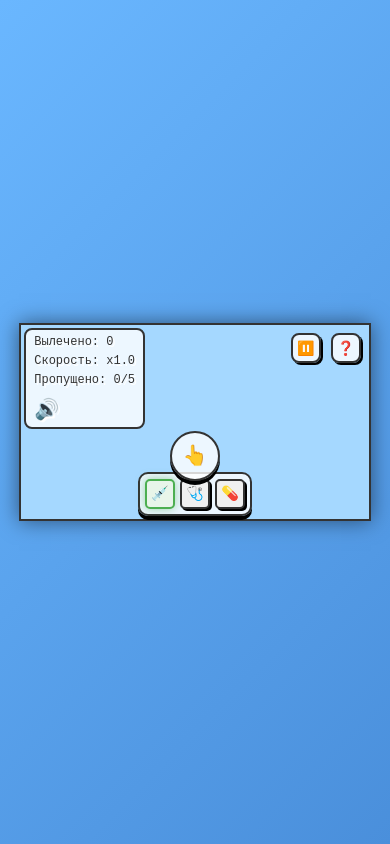
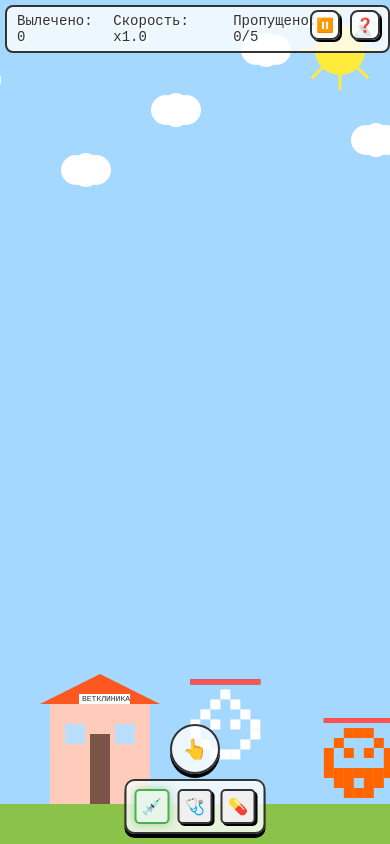
Before and after one commit to Artmotor/vetcliker-game, a plain HTML site: page index.html in a window 390 px wide. Both pictures are taken after a click on the button "🎮 НАЧАТЬ ИГРУ". Drawn offline with Linux system fonts and the light colour scheme.

Commit message:
Add files via upload

```diff
--- a/game.css
+++ b/game.css
@@ -19,9 +19,10 @@ body {
 
 #game-container {
     position: relative;
-    width: 100%;
+    width: 100vw;
+    height: 100vh;
     max-width: 800px;
-    height: 450px; /* Фиксированная высота вместо aspect-ratio */
+    max-height: 450px;
     image-rendering: pixelated;
 }
 
@@ -255,53 +256,52 @@ button:hover, button:active {
 
 @media (max-width: 768px) {
     body {
-        padding: 10px;
-        min-height: auto;
-        height: 100vh;
+        padding: 0;
+        min-height: 100vh;
         overflow: hidden;
     }
 
     #game-container {
-        width: 100%;
-        height: auto;
-        max-height: 80vh;
-        aspect-ratio: 16/9;
+        width: 100vw;
+        height: 100vh;
+        max-width: none;
+        max-height: none;
     }
 
     #game-canvas {
         width: 100%;
         height: 100%;
-        border: 2px solid #333;
+        border: none;
     }
 
     #ui {
-        font-size: 12px;
-        top: 5px;
-        left: 5px;
-        padding: 5px 8px;
+        font-size: 14px;
+        top: 10px;
+        left: 10px;
+        padding: 6px 10px;
     }
 
     .control-btn {
-        width: 30px;
-        height: 30px;
-        font-size: 14px;
+        width: 35px;
+        height: 35px;
+        font-size: 16px;
     }
 
     #tools {
-        bottom: 5px;
-        padding: 5px;
-        gap: 5px;
+        bottom: 15px;
+        padding: 8px;
+        gap: 8px;
     }
 
     .tool {
-        width: 30px;
-        height: 30px;
-        font-size: 14px;
+        width: 35px;
+        height: 35px;
+        font-size: 16px;
     }
 
     .mobile-controls {
         display: flex;
-        bottom: 50px;
+        bottom: 80px;
     }
 
     .mobile-btn {
@@ -311,29 +311,21 @@ button:hover, button:active {
     }
 
     #start-screen, #game-over, #rules-screen {
-        font-size: 16px;
+        font-size: 18px;
         padding: 15px;
     }
 
     .pixel-title {
-        font-size: 24px;
+        font-size: 28px;
     }
 
     .pixel-subtitle {
         font-size: 16px;
     }
 
-    .pixel-text {
-        font-size: 14px;
-    }
-
     button {
-        padding: 8px 16px;
-        font-size: 14px;
-    }
-
-    .pixel-border {
-        padding: 15px;
+        padding: 10px 18px;
+        font-size: 16px;
     }
 }
 
@@ -377,14 +369,55 @@ button:hover, button:active {
     text-shadow: 2px 2px 0 #000;
 }
 
-/* Дополнительные стили для очень маленьких экранов */
-@media (max-width: 480px) and (max-height: 700px) {
+/* Портретная ориентация на мобильных */
+@media (max-width: 768px) and (orientation: portrait) {
     #game-container {
-        max-height: 70vh;
+        aspect-ratio: 9/16;
     }
 
+    #ui {
+        flex-direction: row;
+        gap: 10px;
+        top: 5px;
+        left: 5px;
+    }
+
+    #tools {
+        bottom: 10px;
+    }
+
+    .mobile-controls {
+        bottom: 70px;
+    }
+}
+
+/* Ландшафтная ориентация на мобильных */
+@media (max-width: 768px) and (orientation: landscape) {
+    #game-container {
+        aspect-ratio: 16/9;
+    }
+
+    #ui {
+        font-size: 12px;
+    }
+
+    .control-btn {
+        width: 30px;
+        height: 30px;
+        font-size: 14px;
+    }
+
+    .tool {
+        width: 30px;
+        height: 30px;
+        font-size: 14px;
+    }
+}
+
+/* Очень маленькие экраны */
+@media (max-width: 480px) {
     .pixel-title {
-        font-size: 20px;
+        font-size: 24px;
     }
 
     .pixel-subtitle {
@@ -396,36 +429,13 @@ button:hover, button:active {
     }
 
     button {
-        padding: 6px 12px;
-        font-size: 12px;
+        padding: 8px 16px;
+        font-size: 14px;
     }
 
-    #ui {
-        font-size: 10px;
+    .control-btn {
+        width: 30px;
+        height: 30px;
+        font-size: 14px;
     }
 }
-
-/* Портретная ориентация */
-@media (max-width: 768px) and (orientation: portrait) {
-    #game-container {
-        width: 95%;
-        max-height: 60vh;
-    }
-
-    .mobile-controls {
-        bottom: 40px;
-    }
-}
-
-/* Ландшафтная ориентация */
-@media (max-width: 768px) and (orientation: landscape) {
-    #game-container {
-        width: 80%;
-        max-height: 85vh;
-    }
-
-    #ui {
-        flex-direction: row;
-        gap: 10px;
-    }
-}
--- a/game.js
+++ b/game.js
@@ -26,34 +26,81 @@ function setupCanvas() {
     const container = document.getElementById('game-container');
     const containerRect = container.getBoundingClientRect();
 
-    // Используем размеры контейнера вместо вычислений
+    // Устанавливаем размеры canvas равными размерам контейнера
     canvas.width = containerRect.width;
     canvas.height = containerRect.height;
 
-    // Для мобильных устройств ограничиваем максимальную высоту
-    if (window.innerWidth <= 768) {
-        const maxHeight = window.innerHeight * 0.7;
-        if (canvas.height > maxHeight) {
-            canvas.height = maxHeight;
-            canvas.width = canvas.height * (16/9);
-        }
-    }
+    console.log('Canvas size:', canvas.width, 'x', canvas.height);
+    console.log('Container size:', containerRect.width, 'x', containerRect.height);
 }
+
+let score = 0;
+let speed = 1.0;
+let animals = [];
+let gameRunning = false;
+let gamePaused = false;
+let lastSpawnTime = 0;
+let missedAnimals = 0;
+let lastUpdateTime = 0;
+let activeTool = 'syringe';
+let soundEnabled = true;
+let animationFrameId = null;
 
 // Звуковые эффекты
 let audioContext;
 
+// Улучшенная инициализация аудио
 function initAudio() {
     try {
-        audioContext = new (window.AudioContext || window.webkitAudioContext)();
+        // Создаем контекст только если его нет
+        if (!audioContext) {
+            audioContext = new (window.AudioContext || window.webkitAudioContext)();
+
+            // Для мобильных браузеров нужно запустить контекст по пользовательскому действию
+            document.addEventListener('click', function initAudioOnClick() {
+                if (audioContext && audioContext.state === 'suspended') {
+                    audioContext.resume().then(() => {
+                        console.log('Audio context resumed');
+                    }).catch(console.error);
+                }
+                document.removeEventListener('click', initAudioOnClick);
+            }, { once: true });
+
+            document.addEventListener('touchstart', function initAudioOnTouch() {
+                if (audioContext && audioContext.state === 'suspended') {
+                    audioContext.resume().then(() => {
+                        console.log('Audio context resumed from touch');
+                    }).catch(console.error);
+                }
+                document.removeEventListener('touchstart', initAudioOnTouch);
+            }, { once: true });
+        }
+        return true;
     } catch (e) {
         console.log("Аудио не поддерживается", e);
+        return false;
     }
 }
 
 function playSound(type, animalType) {
-    if (!soundEnabled || !audioContext) return;
+    if (!soundEnabled) return;
 
+    // Убедимся, что аудиоконтекст инициализирован
+    if (!audioContext) {
+        if (!initAudio()) return;
+    }
+
+    // Проверим состояние аудиоконтекста
+    if (audioContext.state === 'suspended') {
+        audioContext.resume().then(() => {
+            playSoundActual(type, animalType);
+        }).catch(console.error);
+    } else {
+        playSoundActual(type, animalType);
+    }
+}
+
+function playSoundActual(type, animalType) {
     try {
         const oscillator = audioContext.createOscillator();
         const gainNode = audioContext.createGain();
@@ -609,6 +656,8 @@ if (tapBtn) {
 window.addEventListener('load', () => {
     setupCanvas();
     startScreen.classList.remove('hidden');
+
+    // Инициализируем аудио при загрузке
     initAudio();
 
     const savedSoundSetting = localStorage.getItem('vetGameSound');
@@ -616,6 +665,19 @@ window.addEventListener('load', () => {
         soundEnabled = savedSoundSetting === 'true';
         soundToggle.textContent = soundEnabled ? '🔊' : '🔇';
     }
+
+    // Добавляем обработчик для первого клика/тапа для активации аудио
+    const activateAudio = () => {
+        if (audioContext && audioContext.state === 'suspended') {
+            audioContext.resume().then(() => {
+                console.log('Audio activated');
+                playSound('click');
+            }).catch(console.error);
+        }
+    };
+
+    document.addEventListener('click', activateAudio, { once: true });
+    document.addEventListener('touchstart', activateAudio, { once: true });
 });
 
 // Обработка клавиши P для паузы
@@ -645,3 +707,10 @@ window.addEventListener('blur', () => {
         togglePause();
     }
 });
+
+// Обработка изменения размера окна
+window.addEventListener('resize', () => {
+    if (gameRunning) {
+        setupCanvas();
+    }
+});
```
